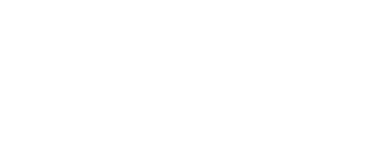
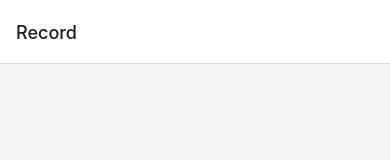
Before and after one commit to IsaiahSama/SelfWhisperer, a React Native app: screen / in a window 390 px wide. Shown: the top 160 px of the page. Built offline with nearby package versions, Linux system fonts and the light colour scheme.

Commit message:
Updated app.js to link to pages

```diff
--- a/App.js
+++ b/App.js
@@ -1,8 +1,18 @@
 import * as React from "react";
 import { NavigationContainer } from "@react-navigation/native";
+import { createNativeStackNavigator } from "@react-navigation/native-stack";
+import Record from "./pages/Record";
+import Speech from "./pages/Speech";
+
+const Stack = createNativeStackNavigator();
 
 export default function App() {
   return (
-    <NavigationContainer>{/* Rest of your app code */}</NavigationContainer>
+    <NavigationContainer>
+      <Stack.Navigator>
+        <Stack.Screen name="Record" component={Record} />
+        <Stack.Screen name="Files" component={Speech} />
+      </Stack.Navigator>
+    </NavigationContainer>
   );
 }
```
